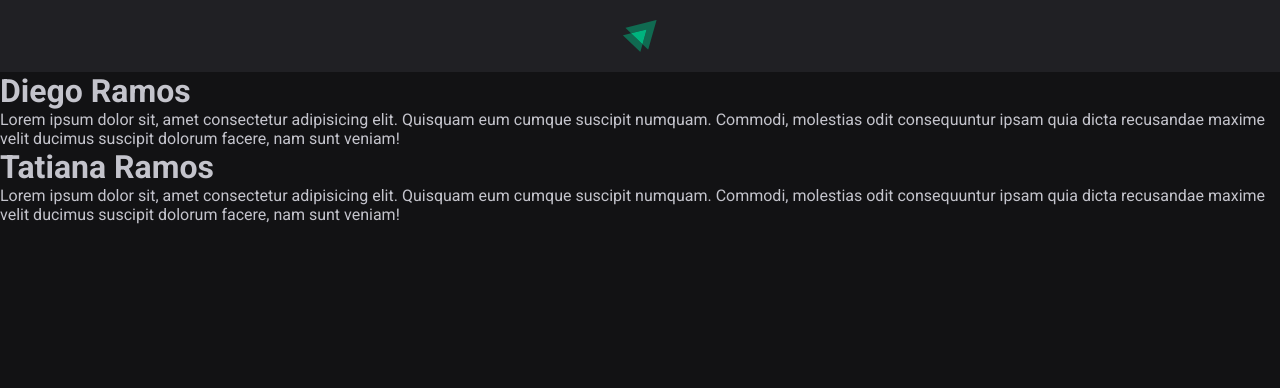
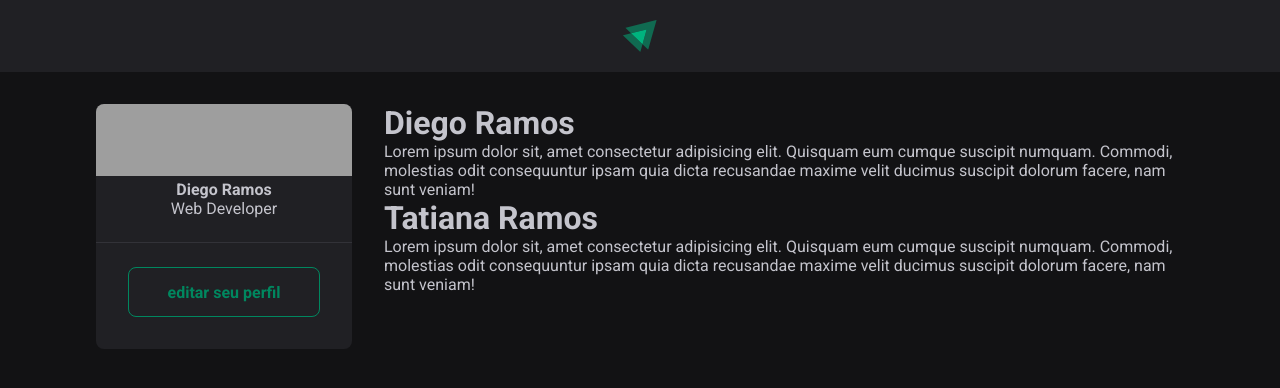
Before and after one commit to DiegoRamos-b/ignite-react-js, a React (Vite) app in the folder fundamentos-reactjs/estrutura-da-aplicacao/: page / in a window 1280 px wide. Shown: the top 388 px of the page. Built offline with nearby package versions, Linux system fonts and the light colour scheme; grey boxes are pictures that could not be loaded.

Commit message:
[ignite] [reactjs] [fundamentos do react] [estrutura da aplicação]  fim da aula 'componente: sidebar'

```diff
--- a/fundamentos-reactjs/estrutura-da-aplicacao/src/App.jsx
+++ b/fundamentos-reactjs/estrutura-da-aplicacao/src/App.jsx
@@ -1,10 +1,17 @@
 import { Post } from "./Post";
 import { Header } from "./components/Header";
+
+import styles from "./App.module.css";
+import { Sidebar } from "./components/Sidebar";
 
 function App() {
   return (
     <>
       <Header />
+
+      <div className={styles.wrapper}>
+        <Sidebar />
+        <main>
           <Post
             author="Diego Ramos"
             content="Lorem ipsum dolor sit, amet consectetur adipisicing elit. Quisquam eum cumque suscipit numquam. Commodi, molestias odit consequuntur ipsam quia dicta recusandae maxime velit ducimus suscipit dolorum facere, nam sunt veniam!"
@@ -14,6 +21,8 @@
             author="Tatiana Ramos"
             content="Lorem ipsum dolor sit, amet consectetur adipisicing elit. Quisquam eum cumque suscipit numquam. Commodi, molestias odit consequuntur ipsam quia dicta recusandae maxime velit ducimus suscipit dolorum facere, nam sunt veniam!"
           />
+        </main>
+      </div>
     </>
   );
 }
--- /dev/null
+++ b/fundamentos-reactjs/estrutura-da-aplicacao/src/App.module.css
@@ -0,0 +1,10 @@
+.wrapper {
+  max-width: 70rem;
+  margin: 2rem auto;
+  padding: 0 1rem;
+
+  display: grid;
+  grid-template-columns: 256px 1fr;
+  gap: 2rem;
+  align-items: flex-start;
+}
--- /dev/null
+++ b/fundamentos-reactjs/estrutura-da-aplicacao/src/components/Sidebar.jsx
@@ -0,0 +1,23 @@
+import React from "react";
+
+import styles from "./Sidebar.module.css";
+
+export function Sidebar() {
+  return (
+    <aside className={styles.sidebar}>
+      <img
+        className={styles.cover}
+        src="https://images.unsplash.com/photo-1488590528505-98d2b5aba04b?ixlib=rb-4.0.3&ixid=MnwxMjA3fDB8MHxwaG90by1wYWdlfHx8fGVufDB8fHx8&auto=format&fit=crop&w=500&q=40"
+      />
+
+      <div className={styles.profile}>
+        <strong>Diego Ramos</strong>
+        <span>Web Developer</span>
+      </div>
+
+      <footer>
+        <a href="#">editar seu perfil</a>
+      </footer>
+    </aside>
+  );
+}
--- /dev/null
+++ b/fundamentos-reactjs/estrutura-da-aplicacao/src/components/Sidebar.module.css
@@ -0,0 +1,38 @@
+.sidebar {
+  background-color: var(--gray-800);
+  border-radius: 8px;
+  overflow: hidden;
+}
+
+.cover {
+  width: 100%;
+  height: 72px;
+  object-fit: cover;
+}
+
+.profile {
+  display: flex;
+  flex-direction: column;
+  align-items: center;
+}
+
+.sidebar footer {
+  border-top: 1px solid var(--gray-600);
+  margin-top: 1.5rem;
+  padding: 1.5rem 2rem 2rem;
+}
+.sidebar footer a {
+  background-color: transparent;
+  color: var(--green-500);
+  border: 1px solid var(--green-500);
+  border-radius: 8px;
+  height: 50px;
+  padding: 0 1.5rem;
+  font-weight: bold;
+  display: block;
+  text-decoration: none;
+
+  display: flex;
+  align-items: center;
+  justify-content: center;
+}
```
Lines whose indentation alone changed are shown as unchanged.
